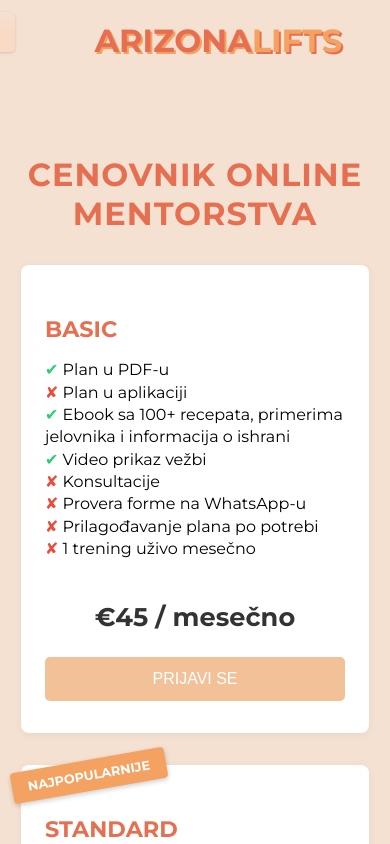
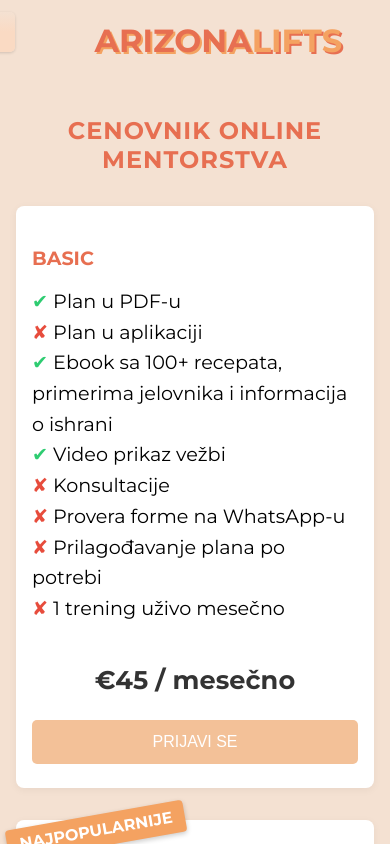
Before and after one commit to MiloshMilinkov/arizonalifts_website, a Nuxt app: page /Programs in a window 390 px wide. Shown: the top 844 px of the page. Built offline with nearby package versions, Linux system fonts and the light colour scheme.

Commit message:
Adjusted Styling of Programs page and components for better visibility

```diff
--- a/components/Program/ProgramsCard.vue
+++ b/components/Program/ProgramsCard.vue
@@ -64,7 +64,8 @@ function goToDocs(url) {
     padding: 0;
     text-align: left;
     margin-bottom: 1.5rem;
-    line-height: 1.4;
+    line-height: 2;
+    font-size: 1.5rem;
   }
 
   .feature-icon.availableFeature {
@@ -75,7 +76,7 @@ function goToDocs(url) {
   }
 
   .plan-price {
-    font-size: 1.6rem;
+    font-size: 2rem;
     font-weight: bold;
     color: #333;
     margin-top: 1rem;
@@ -89,10 +90,27 @@ function goToDocs(url) {
     background-color: #f4a261;
     color: #fff;
     padding: 0.5rem 1rem;
-    font-size: 0.8rem;
+    font-size: 1.2rem;
     font-weight: bold;
     transform: rotate(-10deg);
     box-shadow: 0 2px 5px rgba(0, 0, 0, 0.2);
     border-radius: 4px;
   }
+
+  @media (max-width: 768px) {
+    .plan-title {
+      font-size: 1.2rem;
+    }
+    .plan-features {
+      font-size: 1.2rem;
+      line-height: 1.6;
+    }
+    .plan-price {
+      font-size: 1.6rem;
+    }
+    .ribbon {
+      font-size: 1rem;
+      padding: 0.4rem 0.8rem;
+    }
+  }
 </style>
--- a/components/UI/BaseCard.vue
+++ b/components/UI/BaseCard.vue
@@ -8,17 +8,25 @@
   .plan-card {
     background-color: #fff;
     border-radius: 8px;
-    width: 300px;
+    width: 400px;
     padding: 2rem 1.5rem;
     box-shadow: 0 2px 8px rgba(0, 0, 0, 0.05);
     transition: transform 0.2s ease, box-shadow 0.2s ease;
     position: relative;
     display: flex;
     flex-direction: column;
+    height: 100%;
   }
 
   .plan-card:hover {
     transform: translateY(-4px);
     box-shadow: 0 6px 16px rgba(0, 0, 0, 0.1);
   }
+
+  @media (max-width: 768px) {
+    .plan-card {
+      padding: 1.5rem 1rem;
+      margin-bottom: 1rem;
+    }
+  }
 </style>
--- a/pages/Programs.vue
+++ b/pages/Programs.vue
@@ -138,4 +138,19 @@
     margin-right: auto;
     text-align: left;
   }
+  @media (max-width: 768px) {
+    .pricing-section {
+      padding: 2rem 1rem;
+    }
+    .title {
+      font-size: 1.5rem;
+    }
+    .plans-wrapper {
+      gap: 1rem;
+    }
+    .notes {
+      font-size: 0.9rem;
+    }
+  }
+
 </style>
```
